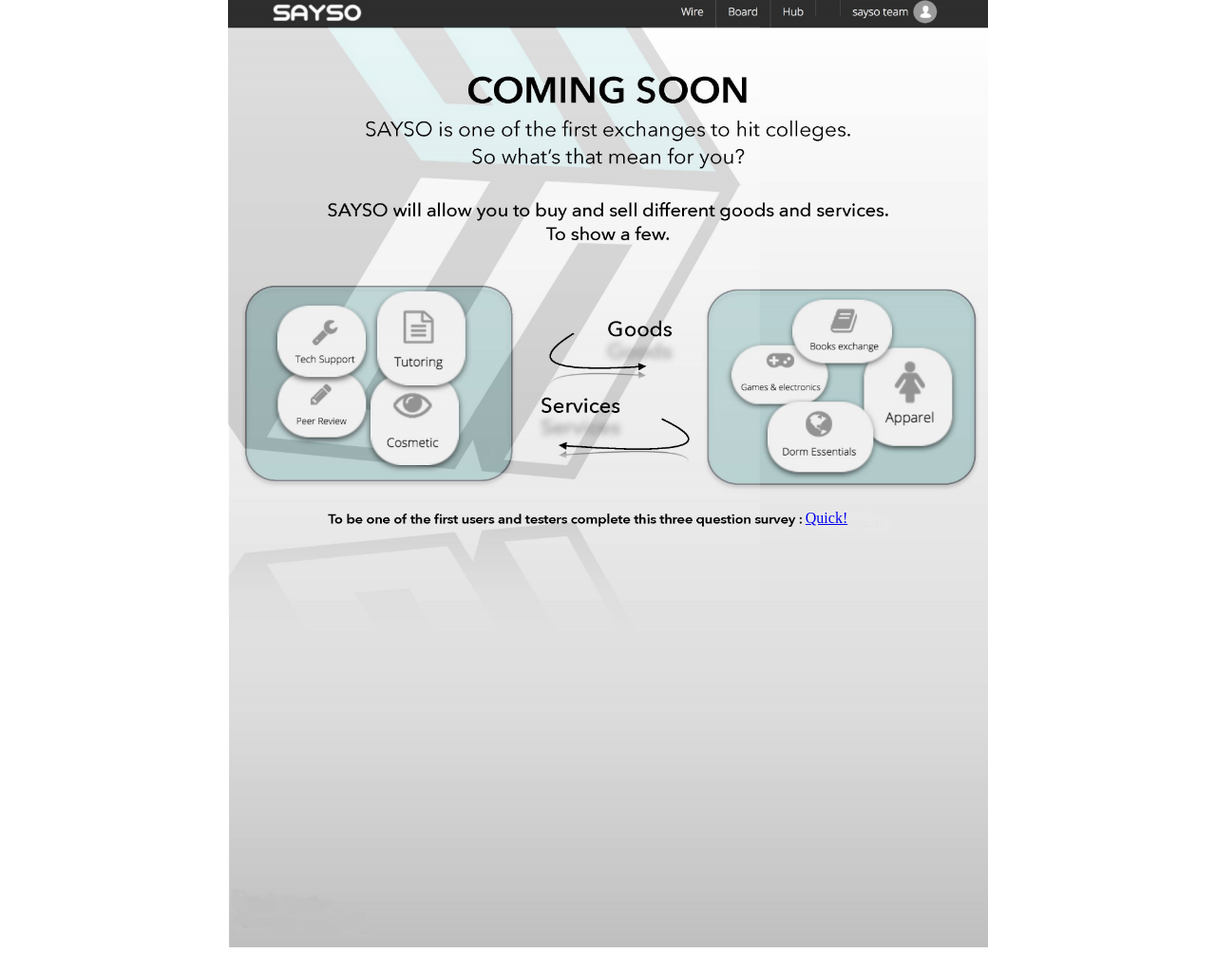
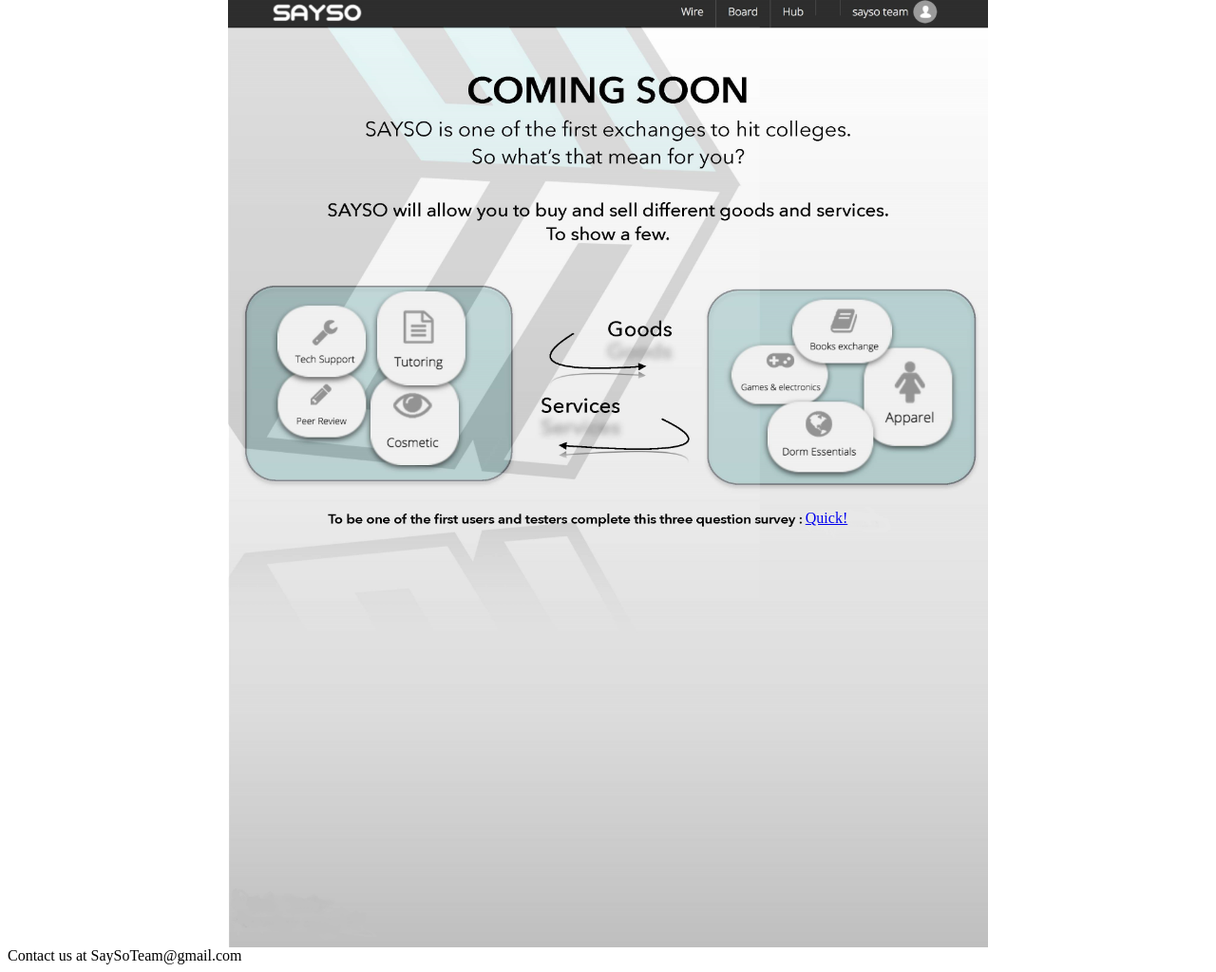
Before and after one commit to SaySomkt/SaySoMkt.github.io, a plain HTML site: page index.html in a window 1280 px wide. Shown: the whole page at 95% size. Drawn offline with Linux system fonts and the light colour scheme.

Commit message:
Update index.html

```diff
--- a/index.html
+++ b/index.html
@@ -7,5 +7,8 @@
 		<div id="container">
 			 <a href="https://qtrial2015az1.az1.qualtrics.com/SE/?SID=SV_bloLS5gx4TbwiYR">Quick!</a>
 		</div>
+		<div id="contact">
+			Contact us at SaySoTeam@gmail.com
+		</div>
 	</body>
 </html>
```
